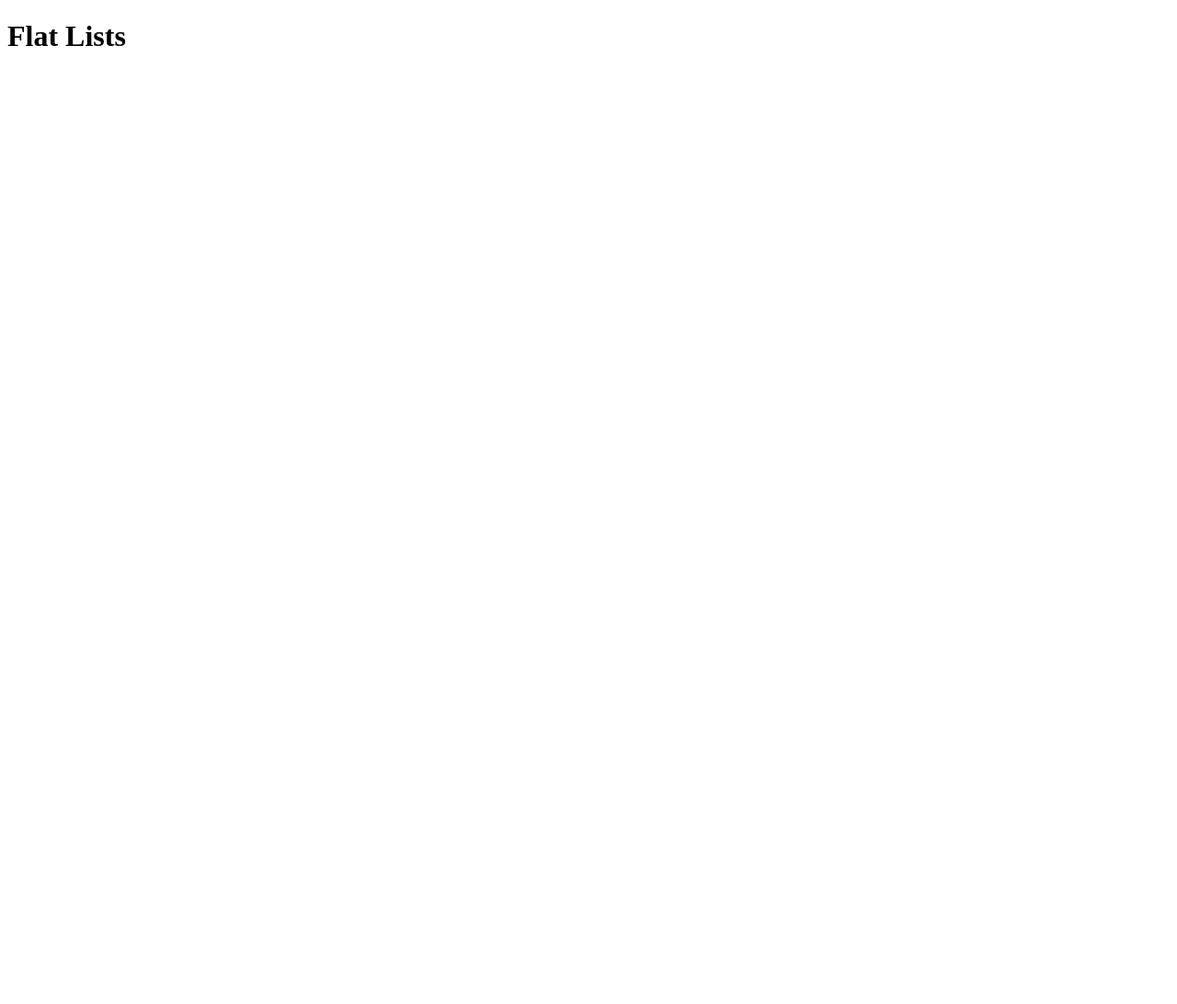
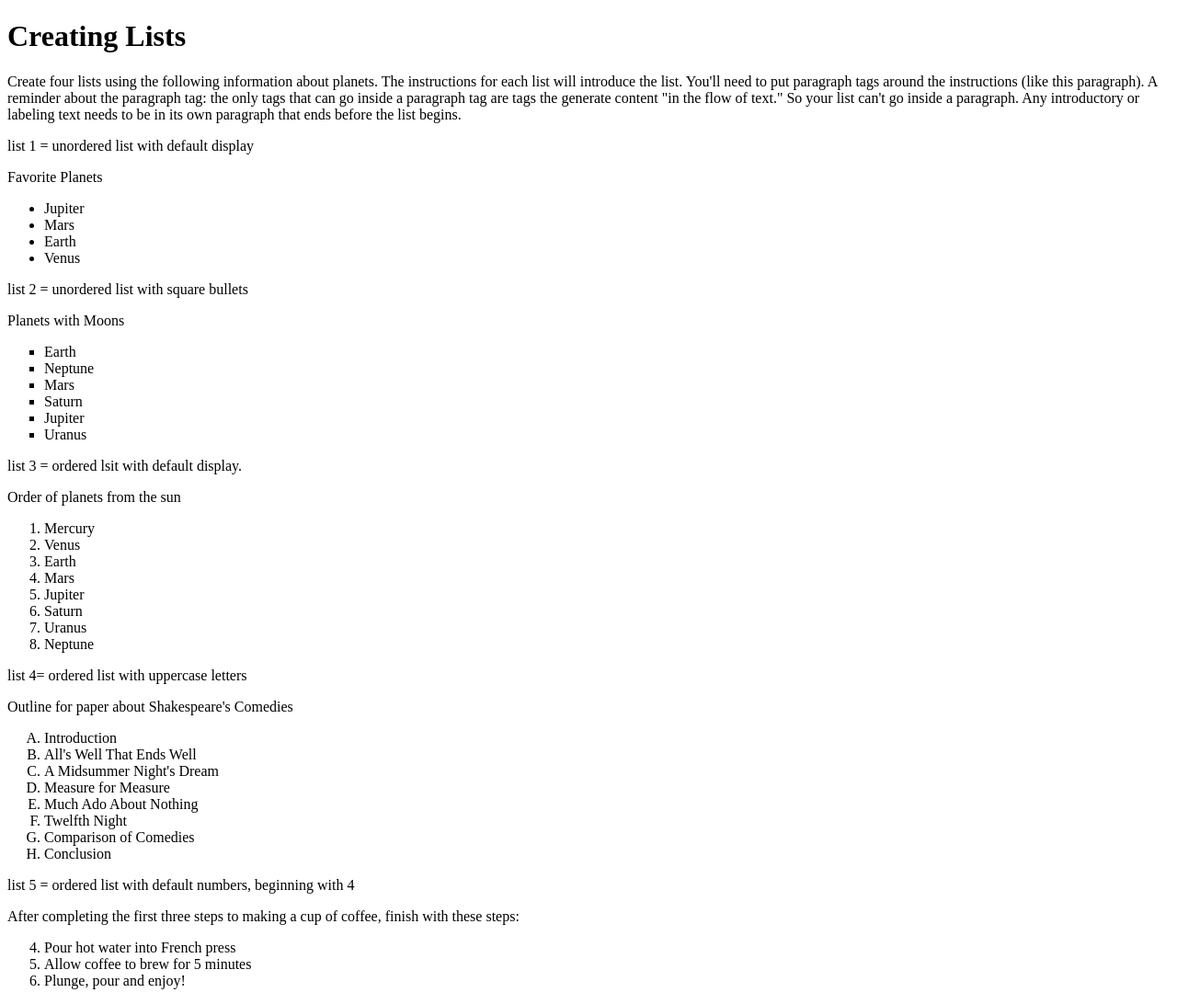
Before and after one commit to MadyJean/exercise-4_Lists, a plain HTML site: page flat-lists.html in a window 1280 px wide. Shown: the whole page at 92% size. Before the commit the page ends 800 px from the top, so only its background shows below. Drawn offline with Linux system fonts and the light colour scheme.

Commit message:
flat-lists update

```diff
--- a/flat-lists.html
+++ b/flat-lists.html
@@ -6,6 +6,56 @@
         <title>Flat Lists</title>
     </head>
     <body>
-        <h1>Flat Lists</h1>
+        <h1>Creating Lists</h1>
+        <p>Create four lists using the following information about planets. The instructions for each list will introduce the list. You'll need to put paragraph tags around the instructions (like this paragraph). A reminder about the paragraph tag: the only tags that can go inside a paragraph tag are tags the generate content "in the flow of text." So your list can't go inside a paragraph. Any introductory or labeling text needs to be in its own paragraph that ends before the list begins.</p>
+        <p>list 1 = unordered list with default display</p>
+            <p>Favorite Planets</p>
+                <ul>
+                    <li>Jupiter</li>
+                    <li>Mars</li>
+                    <li>Earth</li>
+                    <li>Venus</li>
+                </ul>
+        <p>list 2 = unordered list with square bullets</p>
+            <p>Planets with Moons</p>
+                <ul style="list-style-type: square;">
+                    <li>Earth</li>
+                    <li>Neptune</li>
+                    <li>Mars</li>
+                    <li>Saturn</li>
+                    <li>Jupiter</li>
+                    <li>Uranus</li>
+                </ul>
+        <p>list 3 = ordered lsit with default display.</p>
+            <p>Order of planets from the sun</p>
+                <ol>
+                    <li>Mercury</li>
+                    <li>Venus</li>
+                    <li>Earth</li>
+                    <li>Mars</li>
+                    <li>Jupiter</li>
+                    <li>Saturn</li>
+                    <li>Uranus</li>
+                    <li>Neptune</li>
+                    </ol>
+        <p>list 4= ordered list with uppercase letters</p>
+            <p>Outline for paper about Shakespeare's Comedies</p>
+                <ol style="list-style-type: upper-alpha;">
+                    <li>Introduction</li>
+                    <li>All's Well That Ends Well</li>
+                    <li>A Midsummer Night's Dream</li>
+                    <li>Measure for Measure</li>
+                    <li>Much Ado About Nothing</li>
+                    <li>Twelfth Night</li>
+                    <li>Comparison of Comedies</li>
+                    <li>Conclusion</li>
+                </ol>
+        <p>list 5 = ordered list with default numbers, beginning with 4</p>
+            <p>After completing the first three steps to making a cup of coffee, finish with these steps:</p>
+                <ol start="4">
+                    <li>Pour hot water into French press</li>
+                    <li>Allow coffee to brew for 5 minutes</li>
+                    <li>Plunge, pour and enjoy!</li>
+                </ol>
     </body>
 </html>
```
